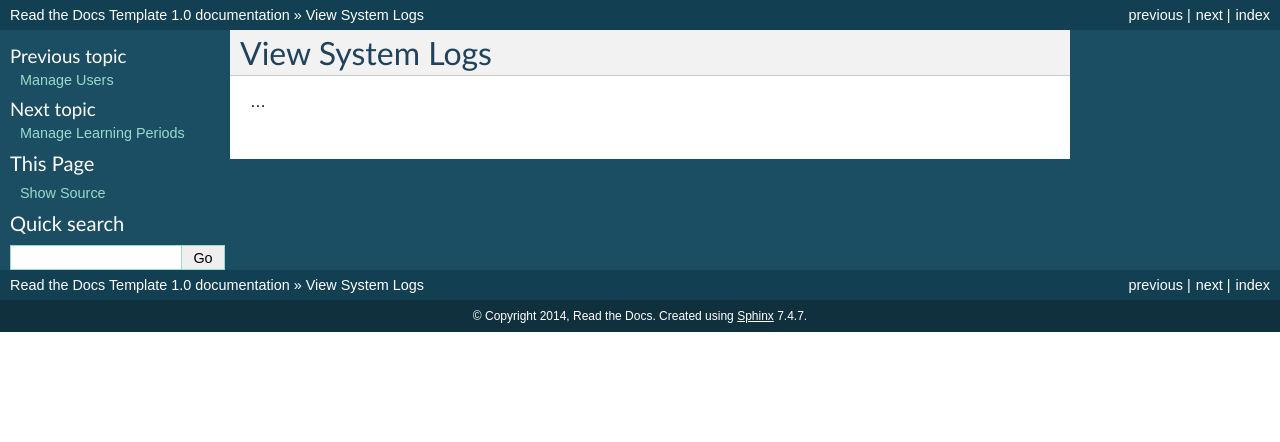
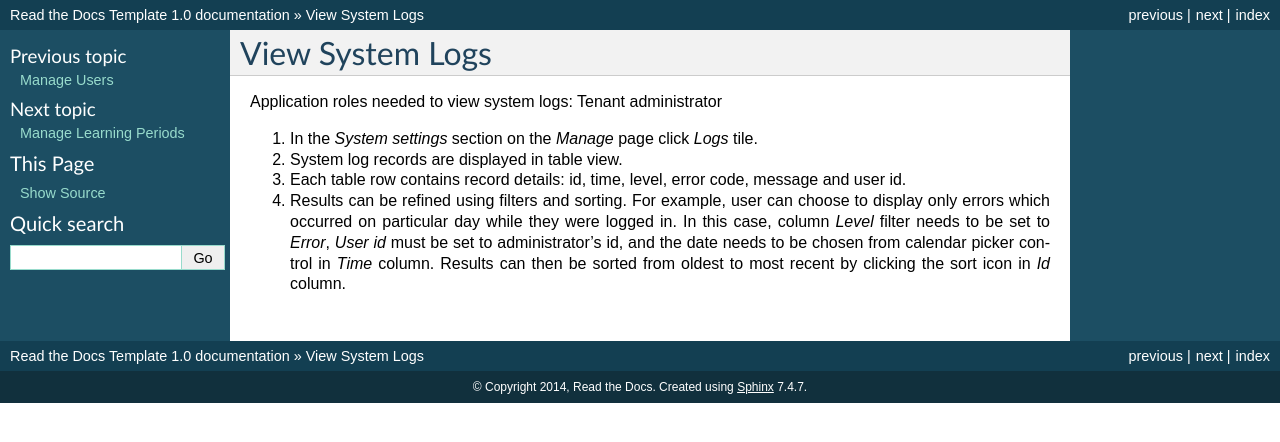
Before and after one commit to pslisko/performa365docs, a Sphinx documentation site: the page built from docs/howto/view_system_logs.rst, in a window 1280 px wide. Shown: the top 442 px of the page. Built offline with Sphinx 7.4.7, drawn with Linux system fonts in a browser that asks for light colours; pages that are not in the unit, such as notebooks, are missing from menus.

Commit message:
Update view_system_logs.rst

```diff
--- a/docs/howto/view_system_logs.rst
+++ b/docs/howto/view_system_logs.rst
@@ -1,4 +1,9 @@
 View System Logs
 ================
 
-...
+Application roles needed to view system logs: Tenant administrator
+
+#. In the *System settings* section on the *Manage* page click *Logs* tile.
+#. System log records are displayed in table view.
+#. Each table row contains record details: id, time, level, error code, message and user id.
+#. Results can be refined using filters and sorting. For example, user can choose to display only errors which occurred on particular day while they were logged in. In this case, column *Level* filter needs to be set to *Error*, *User id* must be set to administrator's id, and the date needs to be chosen from calendar picker control in *Time* column. Results can then be sorted from oldest to most recent by clicking the sort icon in *Id* column.
```
